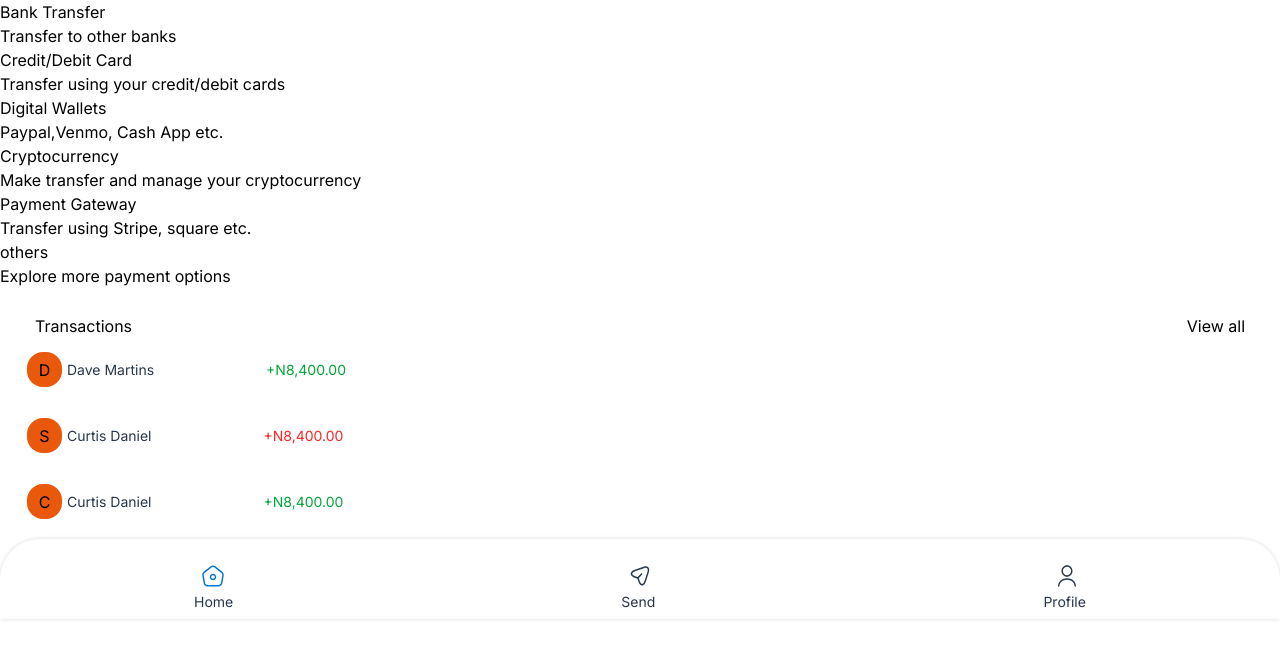
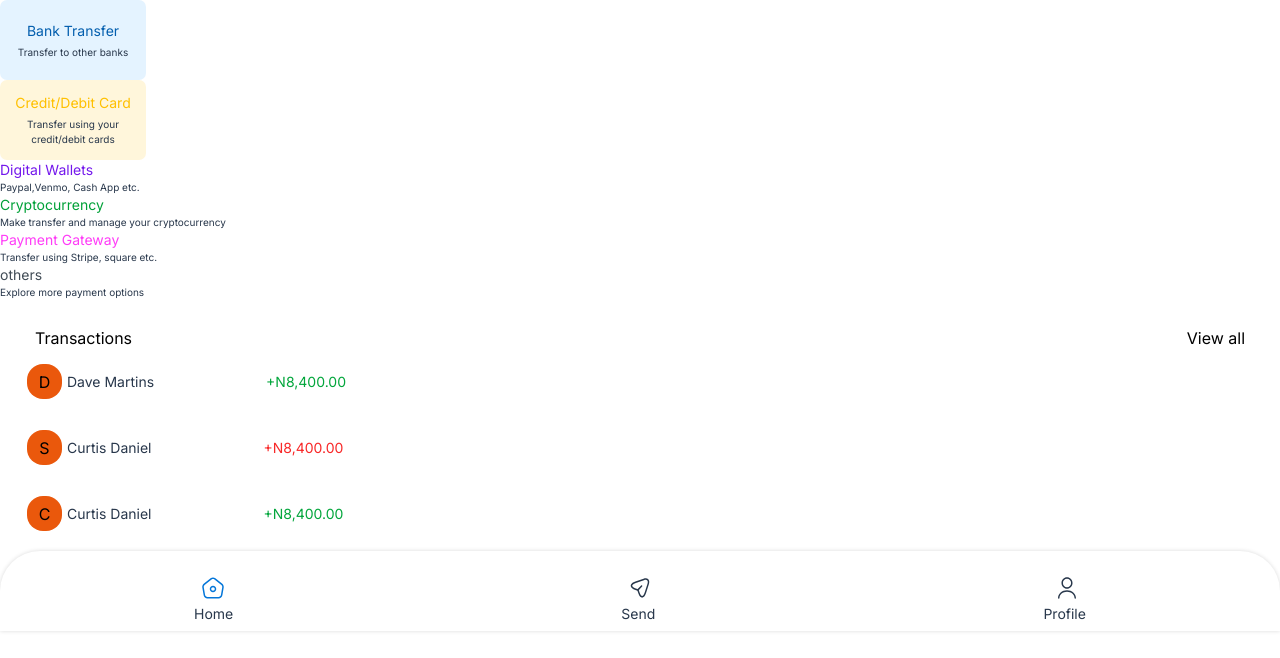
Before and after one commit to Maxwell011/moni-finance, a Next.js app: page /send in a window 1280 px wide. Shown: the top 658 px of the page. Built offline with nearby package versions, Linux system fonts and the light colour scheme.

Commit message:
Refactor payment options UI

```diff
--- a/src/app/send/page.tsx
+++ b/src/app/send/page.tsx
@@ -6,29 +6,41 @@ const Send = () => {
     <>
       <section>
         <div>
-          <div>
-            <h2>Bank Transfer</h2>
-            <p>Transfer to other banks</p>
+          <div className='w-[146px] h-20 rounded-[7px] flex flex-col items-center justify-center gap-1 bg-[#E4F3FF]'>
+            <h2 className='text-sm text-[#035EAE]'>Bank Transfer</h2>
+            <p className='text-[#28374b] text-[10px]'>
+              Transfer to other banks
+            </p>
+          </div>
+          <div className='bg-[#fff6db] w-[146px] h-20 rounded-[7px] flex flex-col items-center justify-center gap-1'>
+            <h2 className='text-sm text-[#FFC000]'>Credit/Debit Card</h2>
+            <p className='text-[#28374b] text-[10px] text-center'>
+              Transfer using your credit/debit cards
+            </p>
           </div>
           <div>
-            <h2>Credit/Debit Card</h2>
-            <p>Transfer using your credit/debit cards</p>
+            <h2 className='text-sm text-[#7317EC]'>Digital Wallets</h2>
+            <p className='text-[#28374b] text-[10px]'>
+              Paypal,Venmo, Cash App etc.
+            </p>
           </div>
           <div>
-            <h2>Digital Wallets</h2>
-            <p>Paypal,Venmo, Cash App etc.</p>
+            <h2 className='text-sm text-[#00A138]'>Cryptocurrency</h2>
+            <p className='text-[#28374b] text-[10px]'>
+              Make transfer and manage your cryptocurrency
+            </p>
           </div>
           <div>
-            <h2>Cryptocurrency</h2>
-            <p>Make transfer and manage your cryptocurrency</p>
+            <h2 className='text-sm text-[#FF3CF7]'>Payment Gateway</h2>
+            <p className='text-[#28374b] text-[10px]'>
+              Transfer using Stripe, square etc.
+            </p>
           </div>
           <div>
-            <h2>Payment Gateway</h2>
-            <p>Transfer using Stripe, square etc.</p>
-          </div>
-          <div>
-            <h2>others</h2>
-            <p>Explore more payment options</p>
+            <h2 className='text-[#414c56] text-sm'>others</h2>
+            <p className='text-[#28374b] text-[10px]'>
+              Explore more payment options
+            </p>
           </div>
         </div>
         <Transactions />
```
